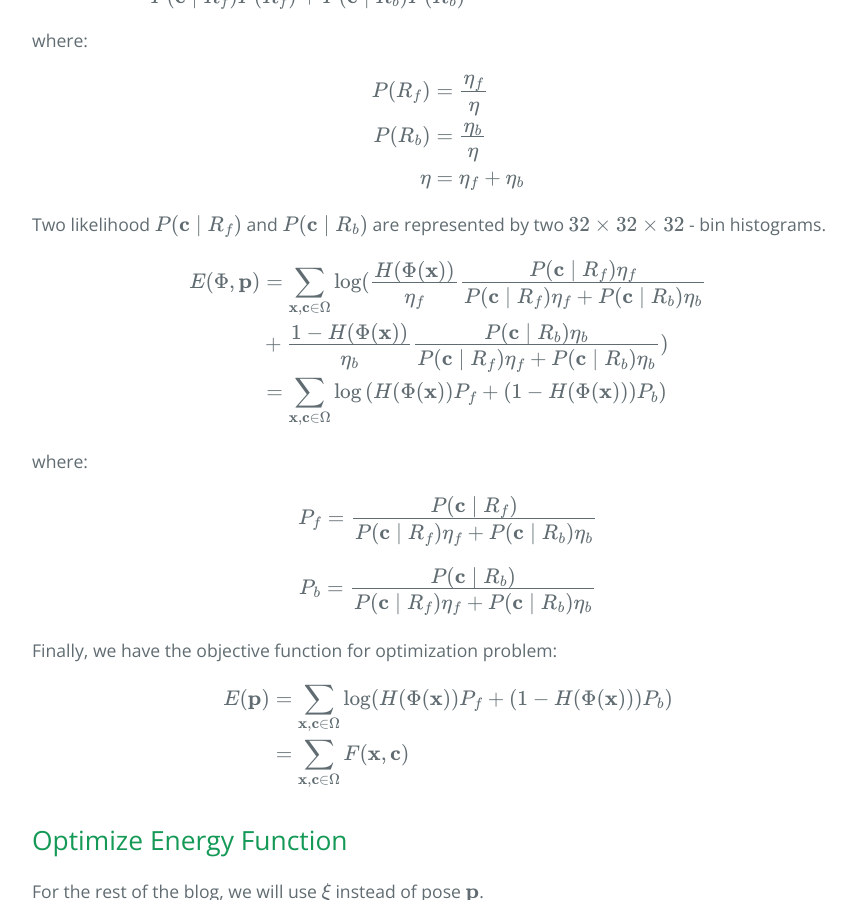
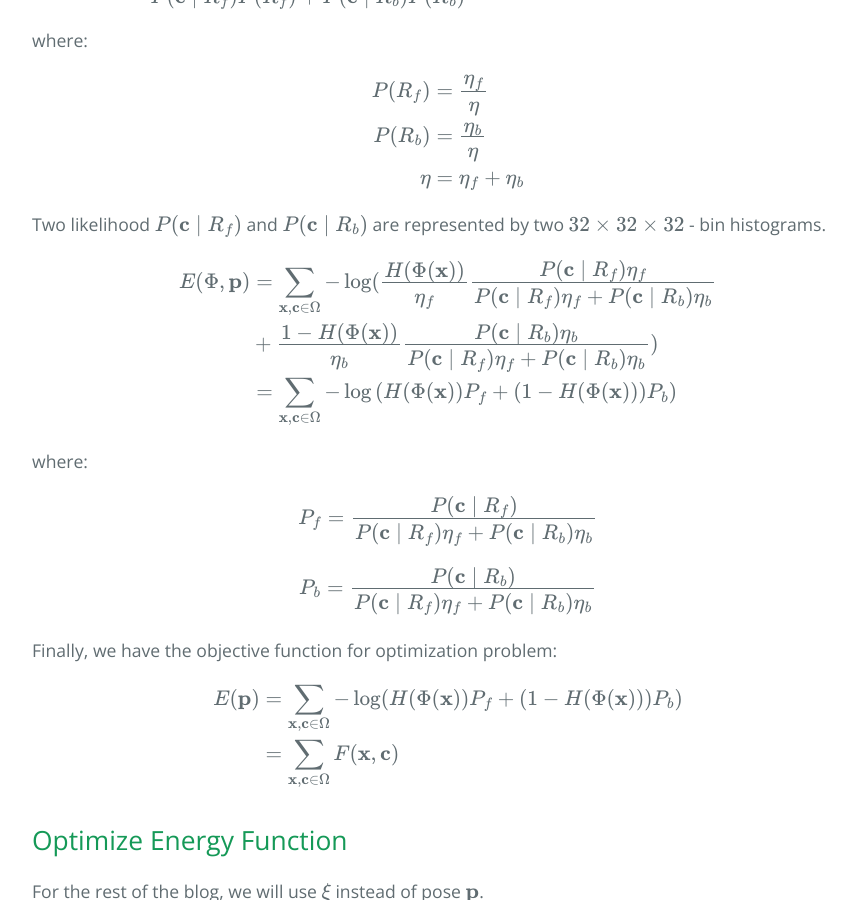
Before and after one commit to graphicsminer/graphicsminer.github.io, a Jekyll site: the page built from _posts/2022-10-01-Real-Time-Monocular-Segmentation-and-Pose-Tracking.md, in a window 1280 px wide and 900 px high, scrolled down 7382 px. Shown: the whole window, without its empty margins (192-1047 px from the left). Built offline with Jekyll 4.4.1, drawn with Linux system fonts in a browser that asks for light colours; formulas are drawn with MathJax 3; some of the changed text lies outside the part shown.

```diff
--- a/_posts/2021-10-01-Real-Time-Monocular-Segmentation-and-Pose-Tracking.md
+++ b/_posts/2022-10-01-Real-Time-Monocular-Segmentation-and-Pose-Tracking.md
@@ -257,9 +257,9 @@ Two likelihood $$P(\textbf{c} \mid R_f)$$ and $$P(\textbf{c} \mid R_b)$$ are rep
 
 $$\begin{aligned}
     E(\Phi, \textbf{p})
-    &= \sum_{\textbf{x}, \textbf{c} \in \Omega} \operatorname{log}(\dfrac{H(\Phi(\textbf{x}))}{\eta_f}\dfrac{P(\textbf{c} \mid R_f)\eta_f}{P(\textbf{c} \mid R_f) \eta_f+ P(\textbf{c} \mid R_b) \eta_b} \\
+    &= \sum_{\textbf{x}, \textbf{c} \in \Omega} -\operatorname{log}(\dfrac{H(\Phi(\textbf{x}))}{\eta_f}\dfrac{P(\textbf{c} \mid R_f)\eta_f}{P(\textbf{c} \mid R_f) \eta_f+ P(\textbf{c} \mid R_b) \eta_b} \\
     &+ \dfrac{1 - H(\Phi(\textbf{x}))}{\eta_b}\dfrac{P(\textbf{c} \mid R_b)\eta_b}{P(\textbf{c} \mid R_f) \eta_f+ P(\textbf{c} \mid R_b) \eta_b} )\\
-    &= \sum_{\textbf{x}, \textbf{c} \in \Omega} \operatorname{log} \left(H(\Phi(\textbf{x})) P_f + (1 - H(\Phi(\textbf{x})))P_b\right)
+    &= \sum_{\textbf{x}, \textbf{c} \in \Omega} -\operatorname{log} \left(H(\Phi(\textbf{x})) P_f + (1 - H(\Phi(\textbf{x})))P_b\right)
 \end{aligned}$$
 
 where:
@@ -272,7 +272,7 @@ Finally, we have the objective function for optimization problem:
 
 $$\begin{aligned}
     E(\textbf{p})
-    &= \sum_{\textbf{x}, \textbf{c} \in \Omega} \operatorname{log} (H(\Phi(\textbf{x})) P_f + (1 - H(\Phi(\textbf{x})))P_b) \\
+    &= \sum_{\textbf{x}, \textbf{c} \in \Omega} -\operatorname{log} (H(\Phi(\textbf{x})) P_f + (1 - H(\Phi(\textbf{x})))P_b) \\
     &= \sum_{\textbf{x}, \textbf{c} \in \Omega} F(\textbf{x}, \textbf{c})
 \end{aligned}$$
 
@@ -327,7 +327,7 @@ $$T \leftarrow \operatorname{exp}(\Delta \hat{\xi})T$$
 
 We already have updated equation for $$\Delta \xi$$, what remains is how we construct the Jacobian and pseudo Hessian matrix.
 
-$$F(\textbf{x}, \textbf{c}) = \operatorname{log} (H(\Phi(\textbf{x})) P_f + (1 - H(\Phi(\textbf{x})))P_b)$$
+$$F(\textbf{x}, \textbf{c}) = -\operatorname{log} (H(\Phi(\textbf{x})) P_f + (1 - H(\Phi(\textbf{x})))P_b)$$
 
 This is pretty easy thanks to chain rule:
 
```
Also changed, not shown: other parts of _posts/2022-10-01-Real-Time-Monocular-Segmentation-and-Pose-Tracking.md (+5 -5 lines), _posts/2022-10-10-Probabilistic-Multiple-View-3D-Reconstruction.md (renamed from _posts/2021-10-10-Probabilistic-Multiple-View-3D-Reconstruction.md, +1 -1 lines).
